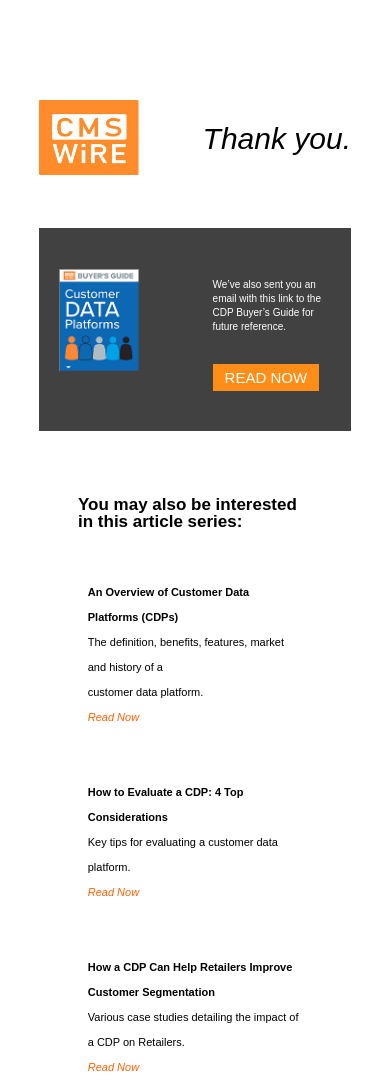
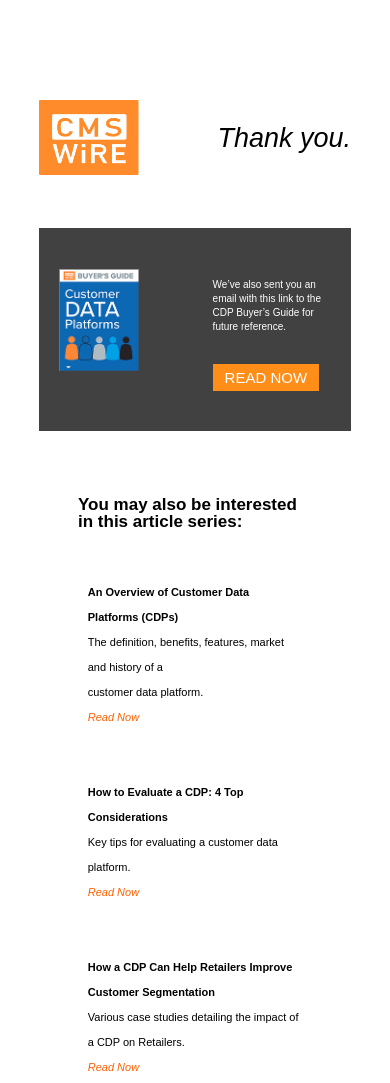
Before and after one commit to BogdanHorgadze/BogdanHorgadze.github.io, a website: page html/index.html in a window 390 px wide. Shown: the top 1083 px of the page. Drawn offline with Linux system fonts and the light colour scheme.

Commit message:
Add files via upload

```diff
--- a/sass/style.scss
+++ b/sass/style.scss
@@ -968,7 +968,7 @@
         }
         .none{
           display:flex;
-          font-size:40px;
+          font-size:37px;
         }
       }
     }
@@ -1036,7 +1036,7 @@
       }
       .text{
         .none{
-          font-size:30px;
+          font-size:27px;
         }
       }
     }
```
Also changed, not shown: css/style.css.
